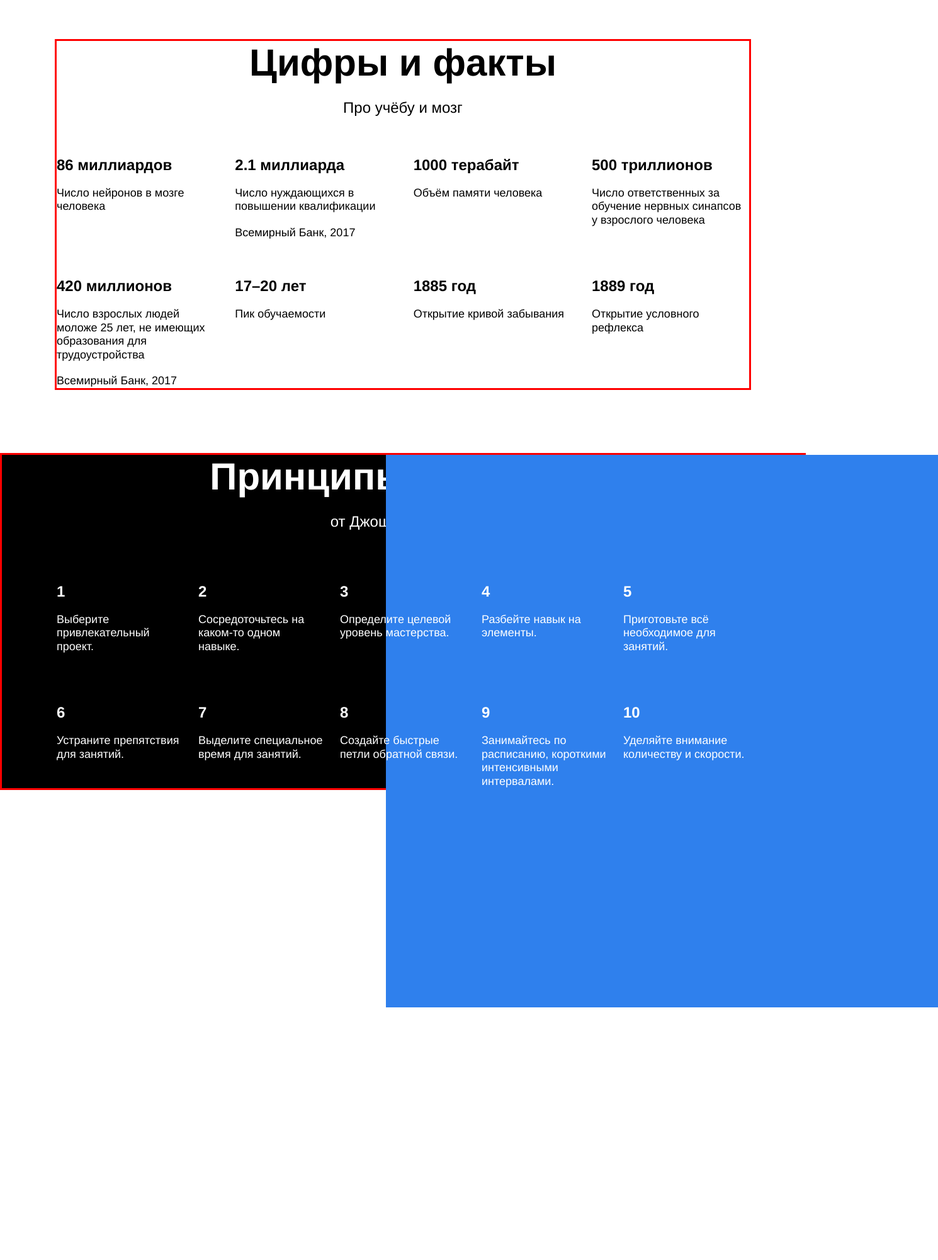
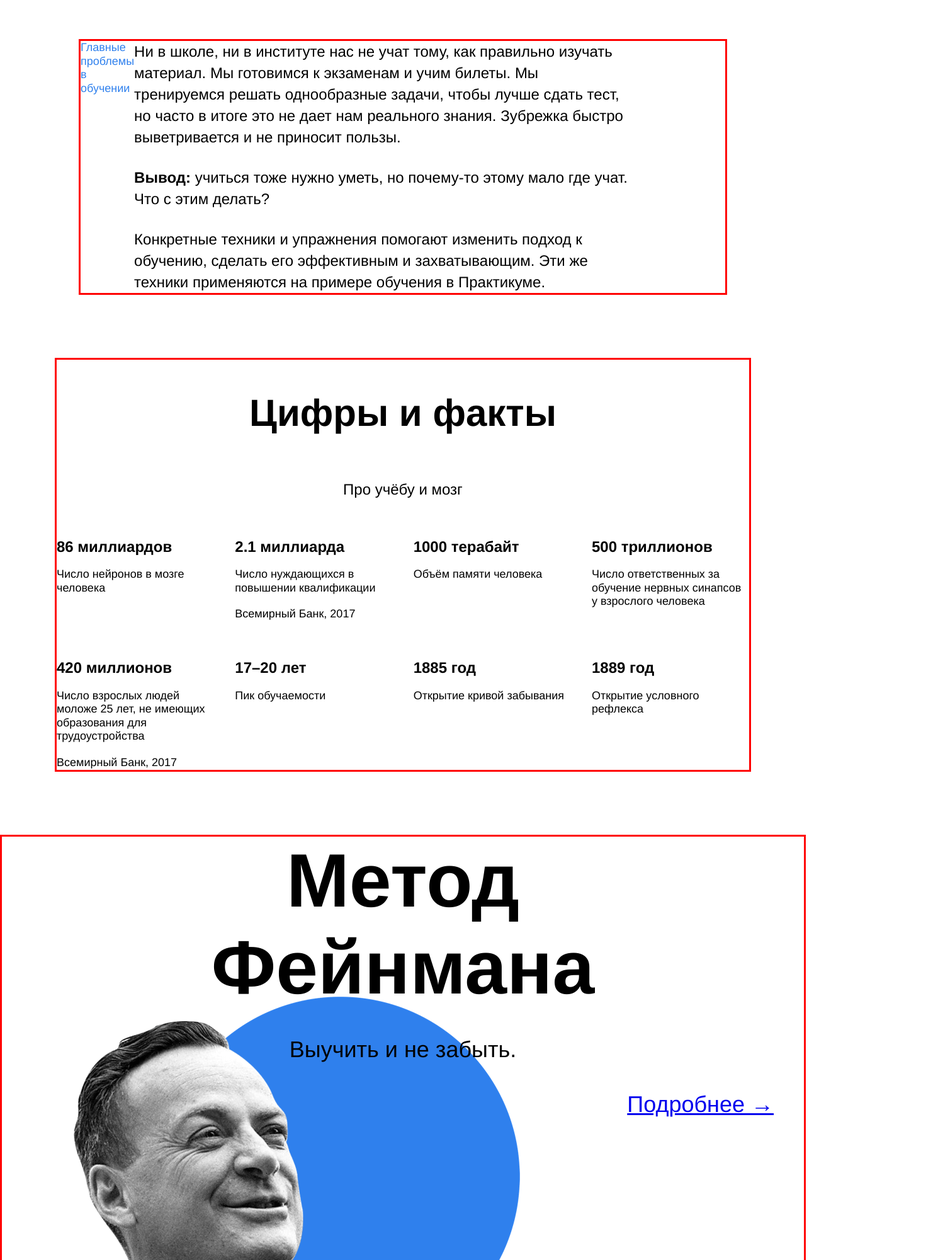
Before and after one commit to Natharoz/how-to-learn, a plain HTML site: page index.html in a window 1280 px wide. Shown: the part 800-2800 px from the top of the page at 63% size, 1490 px wide, since content can reach past the window. Before the commit the page ends 2399 px from the top, so only its background shows below. Drawn offline with Linux system fonts and the light colour scheme.

```diff
--- a/index.html
+++ b/index.html
@@ -12,12 +12,20 @@
     <header class="header">
       <div class="logo logo_place_header"></div>
       <h1 class="header__title">Научиться учиться</h1>
-      <p class="header__subtitle">Какие современные и эффективные подходы к обучению вы можете использовать в своей жизни? <a href="#" class="link">Узнать →</a></p>
-      <img src="/images/two_again.png" alt="картинка" class="header__main-illustration">
+      <p class="header__subtitle">Какие современные и эффективные подходы к обучению вы можете использовать в своей жизни? <a href="#" class="header__link">Узнать →</a></p>
+      <img src="./images/two_again.png" alt="картинка" class="header__main-illustration">
       <div class="header__square-pic"></div>
     </header>
     <main class="content">
       <section class="description">
+        <div class="two-columns">
+          <h2 class="two-columns__brief">Главные проблемы в обучении</h2>
+          <div class="two-columns__main-text">
+            <p class="two-columns__paragraph">Ни в школе, ни в институте нас не учат тому, как правильно изучать материал. Мы готовимся к экзаменам и учим билеты. Мы тренируемся решать однообразные задачи, чтобы лучше сдать тест, но часто в итоге это не дает нам реального знания. Зубрежка быстро выветривается и не приносит пользы.</p>
+            <p class="two-columns__paragraph"><span class="two-columns__span-accent">Вывод: </span>учиться тоже нужно уметь, но почему-то этому мало где учат. Что с этим делать?</p>
+            <p class="two-columns__paragraph">Конкретные техники и упражнения помогают изменить подход к обучению, сделать его эффективным и захватывающим. Эти же техники применяются на примере обучения в Практикуме.</p>
+          </div>
+        </div>
       </section>
 
       <section class="digits">
@@ -62,6 +70,10 @@
       </section>
 
       <section class="feynman">
+        <h2 class="feynman__title">Метод Фейнмана</h2>
+        <p class="feynman__subtitle">Выучить и не забыть.</p>
+        <a href="#" class="feynman__link link">Подробнее →</a>
+        <img src="./images/feynman.png" alt="Фрейман" class="feynman__img">
       </section>
 
       <section class="kaufman">
@@ -109,7 +121,7 @@
             <p class="table__text table__text_theme_dark">Уделяйте внимание количеству и скорости.</p>
           </li>
         </ul>
-        <div class="triange"></div>
+        <div class="kaufman__triange"></div>
       </section>
     </main>
     <footer class="footer">
--- a/styles/style.css
+++ b/styles/style.css
@@ -19,6 +19,8 @@
   flex-direction: column;
   flex-wrap: wrap;
   justify-content: center;
+  position: relative;
+  overflow: hidden;
   /* выше установили ограничения для секции */
 }
 
@@ -53,6 +55,11 @@
   z-index: 2;
 }
 
+.header__link {
+  color: #2f80ed;
+  text-decoration: none;
+}
+
 .header__main-illustration {
   position: absolute;
   width: 765px;
@@ -73,6 +80,48 @@
   width: 568px;
   background-color: #2f80ed;
   margin: 0;
+}
+
+.description {
+  border: 3px solid red;
+  width: 80%;
+  margin: 100px auto;
+}
+
+.two-columns {
+  min-height: 400px;
+  width: 80%;
+  margin: 0;
+  display: flex;
+}
+
+.two-columns__brief {
+  font-size: 18px;
+  line-height: 1.2;
+  font-weight: 400;
+  width: 175px;
+  margin: 0;
+  color: #2f80ed;
+}
+
+.two-columns__main-text {
+  margin: 0 auto;
+  min-width: 784px;
+}
+
+.two-columns__paragraph {
+  margin: 0 0 30px 0;
+  font-size: 24px;
+  line-height: 34px;
+  font-weight: 400;
+}
+
+.two-columns__paragraph:last-of-type {
+  margin: 0;
+}
+
+.two-columns__span-accent {
+  font-weight: 700;
 }
 
 /* и элемента с модификатором вида ключ-значение */
@@ -98,7 +147,6 @@
   font-weight: 700;
   line-height: 1.15;
   text-align: center;
-  margin: 0;
 }
 
 .section-subtitle {
@@ -138,31 +186,77 @@
   margin: 20px 0 0 0;
 }
 
+.feynman {
+  border: 3px solid red;
+  height: 890px;
+  margin: 0 auto;
+  position: relative;
+}
+
+.feynman__title {
+  width: 648px;
+  font-size: 120px;
+  line-height: 1.15;
+  font-weight: 700;
+  margin: 0 auto;
+  text-align: center;
+}
+
+.feynman__subtitle {
+  font-size: 36px;
+  line-height: 51px;
+  font-weight: 400;
+  margin: 70 0 0 0;
+  text-align: center;
+}
+
+.feynman__link {
+  font-size: 36px;
+  line-height: 51px;
+  font-weight: 400;
+  position: absolute;
+  right: 48px;
+  margin: 0;
+}
+
+.feynman__img {
+  width: 867;
+  height: 637;
+  position: absolute;
+  z-index: -1;
+  background-size: contain;
+  left: 0;
+  bottom: 0;
+  margin: 0;
+}
+
 .kaufman {
-  margin: 90px auto;
+  padding: 90px auto;
   display: flex;
   flex-direction: column;
   align-items: center;
   border: 3px solid red;
-  background-color: #000;
-  color: white;
+  background-color: #1f1f1f;
   overflow: hidden;
+  position: relative;
+  z-index: 0;
 }
 
 .section-title_theme-dark {
-
+  color: #ffffff;
 }
 
 .section-subtitle_theme-dark {
+  color: #ffffff;
 }
 
 .table_theme_dark {
-  z-index: 1;
+  color: #ffffff;
 }
 
 .table__cell_theme_dark {
   width: 200px;
-  margin: 80px 0 0 0;
+  margin: 80px 0 90px 0;
 }
 
 .table__heading_theme_dark {
@@ -173,10 +267,13 @@
 
 }
 
-.triange {
+.kaufman__triange {
+  background-image: url(/images/kaufman-triangle.svg);
+  background-size: cover;
   width: 877px;
   height: 877px;
-  background-color: #2f80ed;
   position: absolute;
   right: -210px;
+  top: 0;
+  z-index: -1;
 }
```
